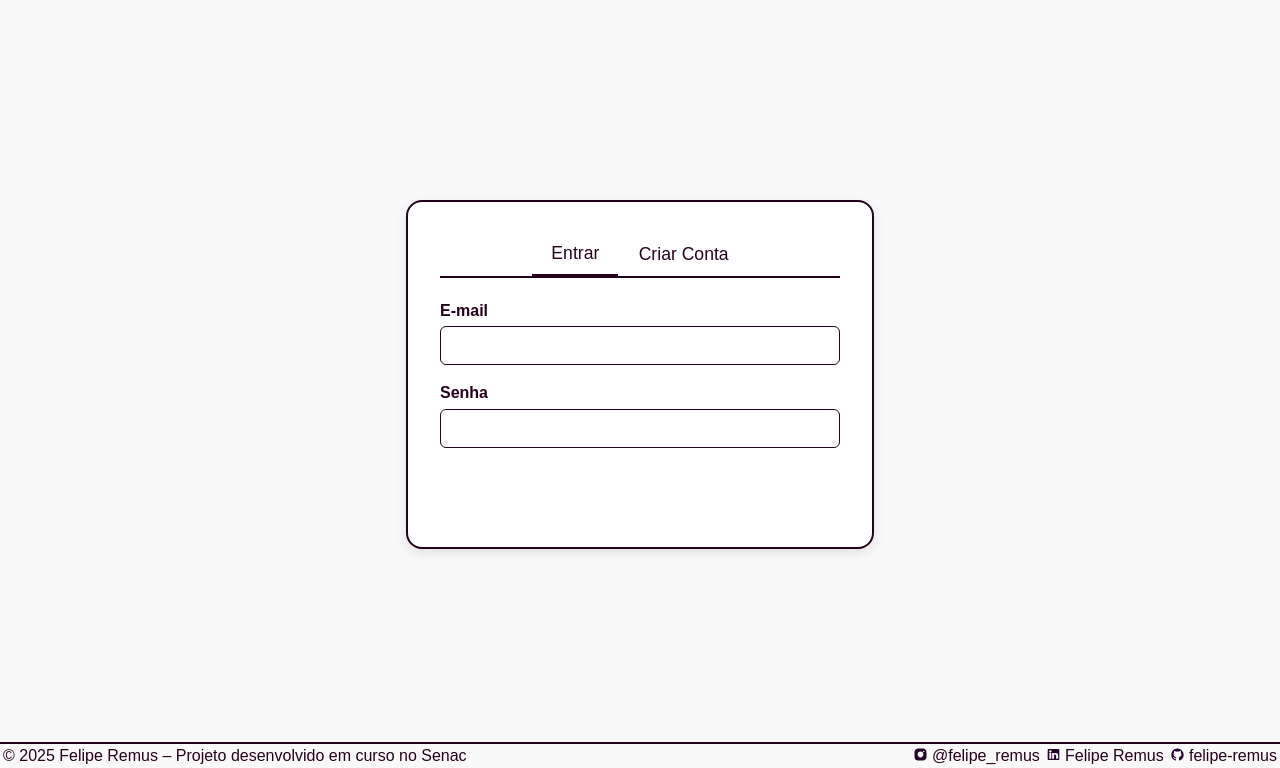
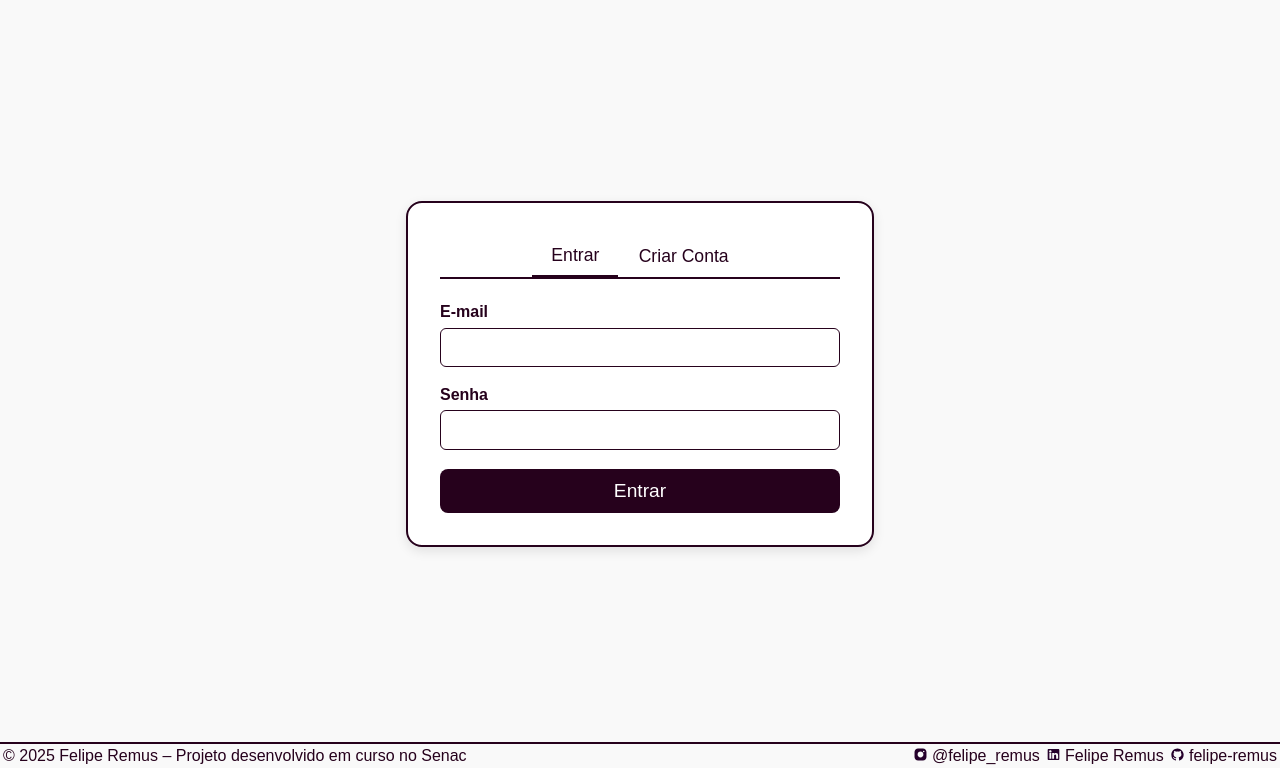
Before and after one commit to felipe-remus/Blog, a PHP site: page /login.html in a window 1280 px wide. Shown: the part 144-912 px from the top of the page. Run offline with PHP 8.4, Linux system fonts and the light colour scheme.

Commit message:
versão 19 corrigida

```diff
--- a/CSS/login.css
+++ b/CSS/login.css
@@ -67,7 +67,8 @@
     flex: 1;
 }
 
-.botao-login {
+/* BOTÕES DE LOGIN E CRIAR CONTA - CORRIGIDO */
+.login-container .botao-de-login {
     width: 100%;
     padding: 0.7rem;
     background-color: #26011C;
@@ -76,7 +77,20 @@
     border-radius: 8px;
     font-size: 1.2rem;
     cursor: pointer;
-    transition: background 0.2s;
+    font-family: Arial, sans-serif;
+}
+
+.login-container .botao-de-login:hover,
+.login-container .botao-de-login:active,
+.login-container .botao-de-login:focus {
+    background-color: #26011C;
+    color: white;
+    box-shadow: none;
+}
+
+.login-container .botao-de-login:focus-visible {
+    outline: 2px solid #e0c9ff;
+    outline-offset: 2px;
 }
 
 .link-voltar {
--- a/html/pag-login.html
+++ b/html/pag-login.html
@@ -16,7 +16,7 @@
                 <label for="senha-login">Senha</label>
                 <input type="password" id="senha-login" required>
             </div>
-            <button type="submit" class="botao-login">Entrar</button>
+            <button type="submit" class="botao-de-login">Entrar</button>
         </form>
 
         <!-- Resgistro -->
@@ -51,6 +51,6 @@
                 <label for="confirmar-senha">Confirmar Senha</label>
                 <input type="password" id="confirmar-senha" required>
             </div>
-            <button type="submit" class="botao-login">Criar Conta</button>
+            <button type="submit" class="botao-de-login">Criar Conta</button>
         </form>
 </main>
```
